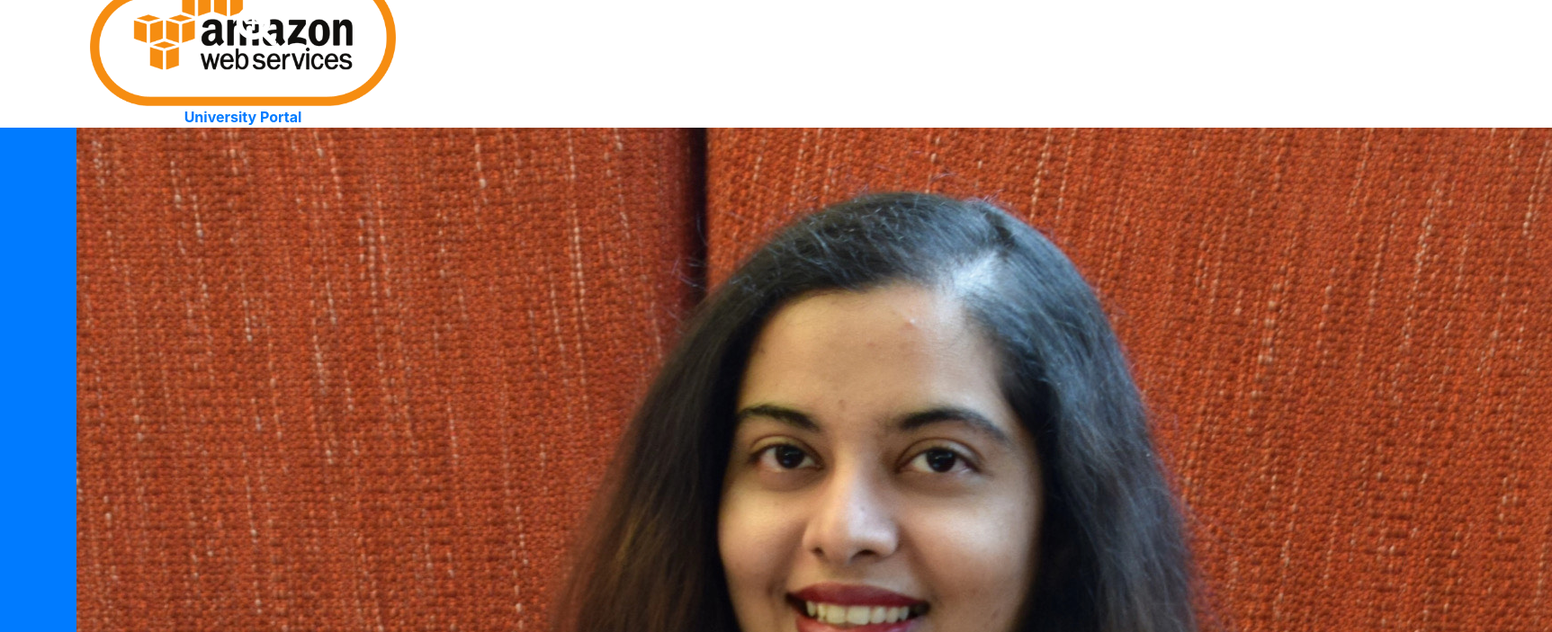
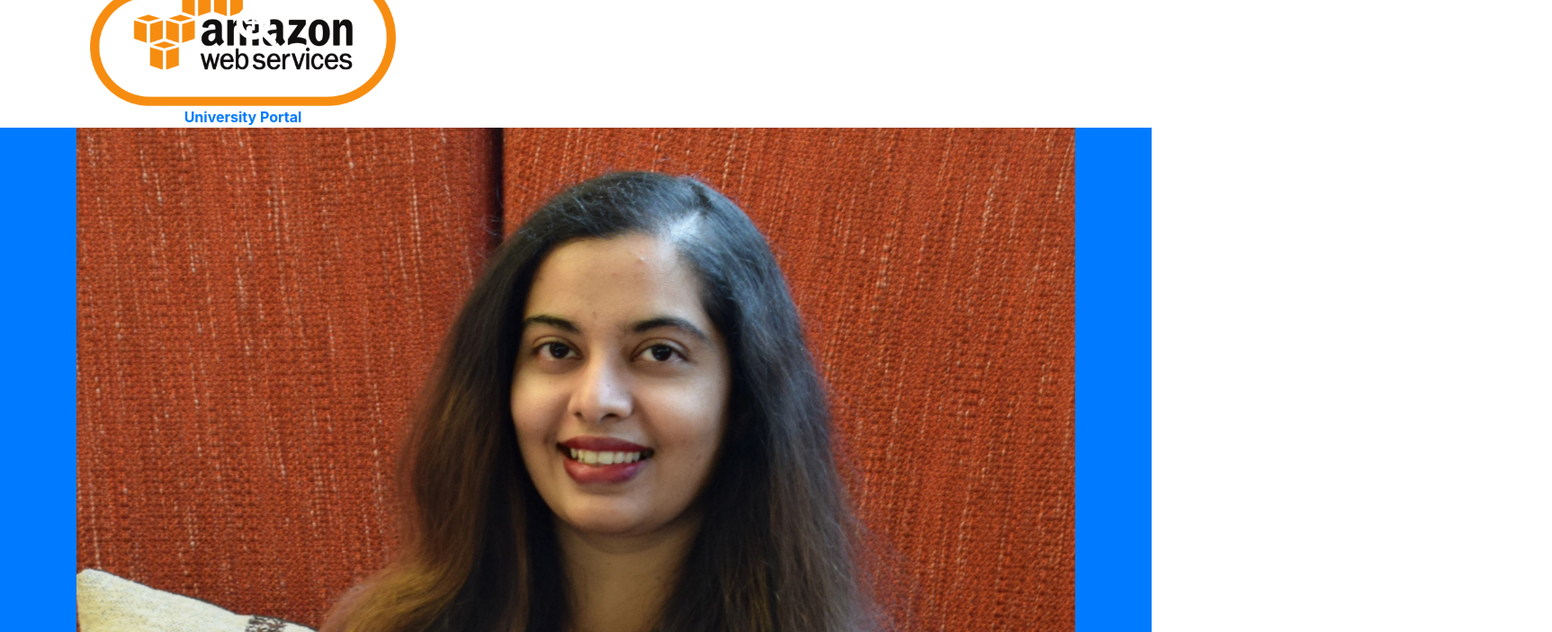
Before and after one commit to sayaliwalke30/sayaliwalke30.github.io, a website with bundled scripts: page index.html in a window 1280 px wide. Shown: the part 1317-2020 px from the top of the page at 90% size, 1725 px wide, since content can reach past the window. Built offline with nearby package versions, Linux system fonts and the light colour scheme; files whose address does not match are found by name.

Commit message:
Update index.html

```diff
--- a/index.html
+++ b/index.html
@@ -225,7 +225,7 @@
     <!-- About Section -->
     <section class="bg-primary text-white mb-0" id="about">
       <div class="container">
-	  <img src="img/profile.jpg" alt="Center Align image in bootstrap" class="center">
+	  <img class= "img-fluid" src="img/profile.jpg" alt="Center Align image in bootstrap">
         <h2 class="text-center text-uppercase text-white">About Me</h2>
         <hr class="star-light mb-5">
         <div class="row">
```
